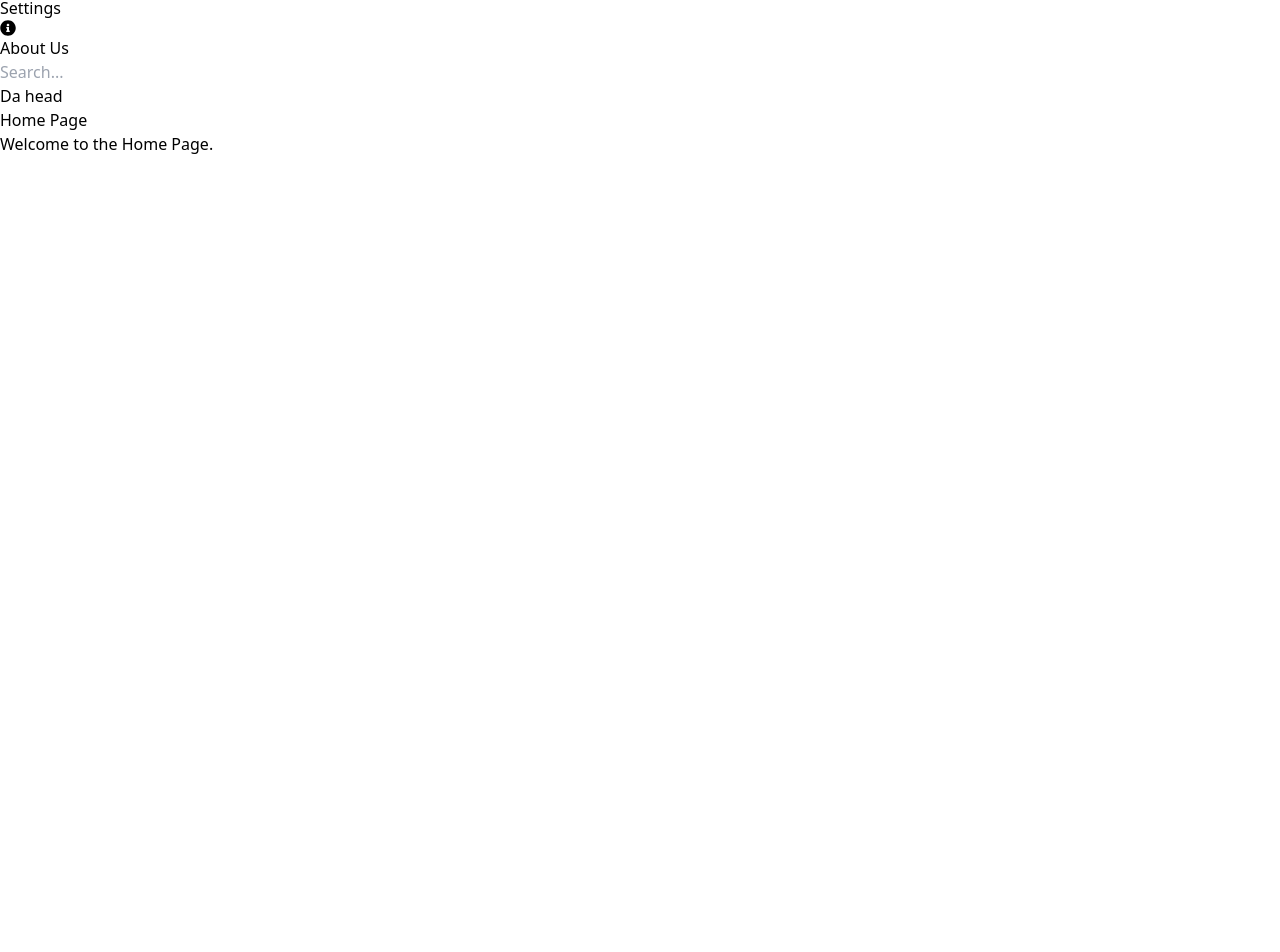
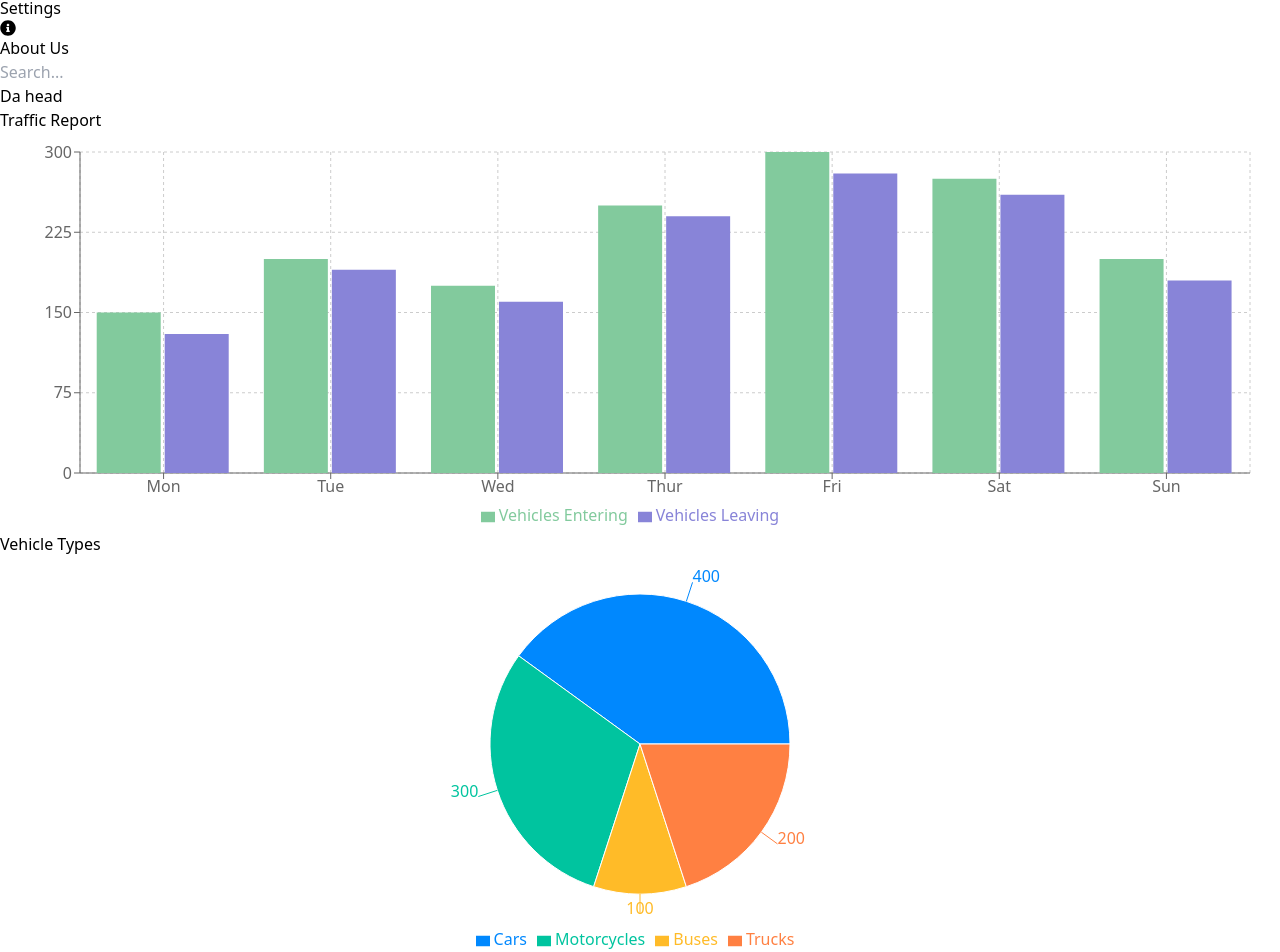
Before and after one commit to dgs420/IOT-Project, a React (Vite) app in the folder Iot_Frontend/: page / in a window 1280 px wide. Shown: the part 148-1100 px from the top of the page. Before the commit the page ends 800 px from the top, so only its background shows below. Built offline with nearby package versions, Linux system fonts and the light colour scheme.

Commit message:
add mock charts

```diff
--- a/Iot_Frontend/package.json
+++ b/Iot_Frontend/package.json
@@ -13,7 +13,8 @@
     "react": "^18.3.1",
     "react-dom": "^18.3.1",
     "react-icons": "^5.3.0",
-    "react-router-dom": "^6.26.2"
+    "react-router-dom": "^6.26.2",
+    "recharts": "^2.12.7"
   },
   "devDependencies": {
     "@eslint/js": "^9.11.1",
--- /dev/null
+++ b/Iot_Frontend/src/components/DashBoard.jsx
@@ -0,0 +1,16 @@
+import React from 'react'
+import DashBoardGrid from './DashBoardGrid'
+import TrafficChart from './TrafficChart'
+import VehiclesPieChart from './VehiclesPieChart'
+
+const DashBoard = () => {
+  return (
+    <div className='flex flex-col gap-4'>
+      <DashBoardGrid/>
+      <TrafficChart/>
+      <VehiclesPieChart/>
+    </div>
+  )
+}
+
+export default DashBoard
--- /dev/null
+++ b/Iot_Frontend/src/components/DashBoardGrid.jsx
@@ -0,0 +1,11 @@
+import React from 'react'
+
+const DashBoardGrid = () => {
+  return (
+    <div>
+
+    </div>
+  )
+}
+
+export default DashBoardGrid
--- /dev/null
+++ b/Iot_Frontend/src/components/TrafficChart.jsx
@@ -0,0 +1,34 @@
+import React from 'react';
+import { BarChart, Bar, XAxis, YAxis, CartesianGrid, Tooltip, Legend, ResponsiveContainer } from 'recharts';
+
+// Mock data for the chart
+const data = [
+  { day: 'Mon', entering: 150, leaving: 130 },
+  { day: 'Tue', entering: 200, leaving: 190 },
+  { day: 'Wed', entering: 175, leaving: 160 },
+  { day: 'Thur', entering: 250, leaving: 240 },
+  { day: 'Fri', entering: 300, leaving: 280 },
+  { day: 'Sat', entering: 275, leaving: 260 },
+  { day: 'Sun', entering: 200, leaving: 180 },
+];
+
+const TrafficChart = () => {
+  return (
+    <div className="w-11/12 p-6  bg-slate-100 rounded-sm border border-black flex flex-col">
+      <h2 className="text-2xl font-bold mb-4">Traffic Report</h2>
+      <ResponsiveContainer width="100%" height={400}>
+        <BarChart data={data} margin={{ top: 20, right: 30, left: 20, bottom: 5 }}>
+          <CartesianGrid strokeDasharray="3 3" />
+          <XAxis dataKey="day" />
+          <YAxis />
+          <Tooltip />
+          <Legend />
+          <Bar dataKey="entering" fill="#82ca9d" name="Vehicles Entering" />
+          <Bar dataKey="leaving" fill="#8884d8" name="Vehicles Leaving" />
+        </BarChart>
+      </ResponsiveContainer>
+    </div>
+  );
+};
+
+export default TrafficChart;
--- /dev/null
+++ b/Iot_Frontend/src/components/VehiclesPieChart.jsx
@@ -0,0 +1,48 @@
+import React from 'react'
+import { PieChart, Pie, Cell, Tooltip, Legend, ResponsiveContainer } from 'recharts';
+
+
+
+// Mock data for vehicle types
+const data = [
+    { name: 'Cars', value: 400 },
+    { name: 'Motorcycles', value: 300 },
+    { name: 'Buses', value: 100 },
+    { name: 'Trucks', value: 200 },
+];
+
+// Colors for each vehicle type
+const COLORS = ['#0088FE', '#00C49F', '#FFBB28', '#FF8042'];
+
+const VehiclesPieChart = () => {
+    return (
+        <div>
+            <div className="w-full p-6">
+                <h2 className="text-2xl font-bold mb-4">Vehicle Types</h2>
+                <ResponsiveContainer width="100%" height={400}>
+                    <PieChart>
+                        <Pie
+                            data={data}
+                            dataKey="value"
+                            nameKey="name"
+                            cx="50%"
+                            cy="50%"
+                            outerRadius={150}
+                            fill="#8884d8"
+                            label
+                        >
+                            {data.map((entry, index) => (
+                                <Cell key={`cell-${index}`} fill={COLORS[index % COLORS.length]} />
+                            ))}
+                        </Pie>
+                        <Tooltip />
+                        <Legend />
+                    </PieChart>
+                </ResponsiveContainer>
+            </div>
+
+        </div>
+    )
+}
+
+export default VehiclesPieChart
--- a/Iot_Frontend/src/components/shared/Layout.jsx
+++ b/Iot_Frontend/src/components/shared/Layout.jsx
@@ -6,9 +6,9 @@ import Header from './Header'
 
 const Layout = () => {
   return (
-    <div className='flex flex-row bg-neutral-100 h-screen w-screen overflow-hidden'>
+    <div className='flex flex-row bg-neutral-100 h-100% w-screen overflow-hidden'>
       <Sidebar/>
-      <div className=" flex-1 ml-80 w-full">
+      <div className="flex flex-col ml-72 w-full">
                 <Header/>
                 <Outlet />
             </div>
--- a/Iot_Frontend/src/components/shared/Sidebar.jsx
+++ b/Iot_Frontend/src/components/shared/Sidebar.jsx
@@ -4,7 +4,7 @@ import { Link } from 'react-router-dom'
 
 const Sidebar = () => {
     return (
-        <div className='w-80 bg-slate-900 fixed h-full py-2 '>
+        <div className='w-1/6 bg-slate-900 fixed h-full py-2 '>
             <div>
                 <h1 className='text-2xl text-white font-bold  mx-3 mt-1 '> Dashboard</h1>
             </div>
--- a/Iot_Frontend/src/pages/Home.jsx
+++ b/Iot_Frontend/src/pages/Home.jsx
@@ -1,10 +1,11 @@
 import React from 'react'
+import DashBoard from '../components/DashBoard'
 
 const Home = () => {
     return (
         <div>
-            <h2>Home Page</h2>
-            <p>Welcome to the Home Page.</p>
+            <DashBoard />
+
         </div>
     )
 }
--- a/Iot_Frontend/src/pages/Login.jsx
+++ b/Iot_Frontend/src/pages/Login.jsx
@@ -1,7 +1,9 @@
-import React from 'react'
+import React, { useState } from 'react'
 import parkingImage from '../assets/parking-management-system.jpeg';
 
 const Login = () => {
+    const[email, setEmail] = useState('');
+    const[password, setPassword] = useState('');
     return (
         <div className='w-full h-screen flex items-start'>
             <div className='relative w-1/2 h-full flex flex-col'>
@@ -25,11 +27,11 @@ const Login = () => {
                         <input
                             type='email'
                             placeholder='Email'
-                            className='w-full text-black py-4 bg-transparent border-b border-gray-400 outline-none focus:border-black transition duration-200 ease-in-out' />
+                            className='w-full text-black py-4 bg-transparent border-b border-gray-400 outline-none focus:border-black hover:border-black transition duration-200 ease-in-out' />
                         <input
                             type='password'
                             placeholder='Password'
-                            className='w-full text-black py-4 bg-transparent border-b border-gray-400 outline-none focus:border-black transition duration-200 ease-in-out' />
+                            className='w-full text-black py-4 bg-transparent border-b border-gray-400 outline-none focus:border-black hover:border-black transition duration-200 ease-in-out' />
                     </div>
 
                     <div className='w-full flex flex-col my-4'>
```
Also changed, not shown: 1 other file (tests, documents, lock files or other folders).
